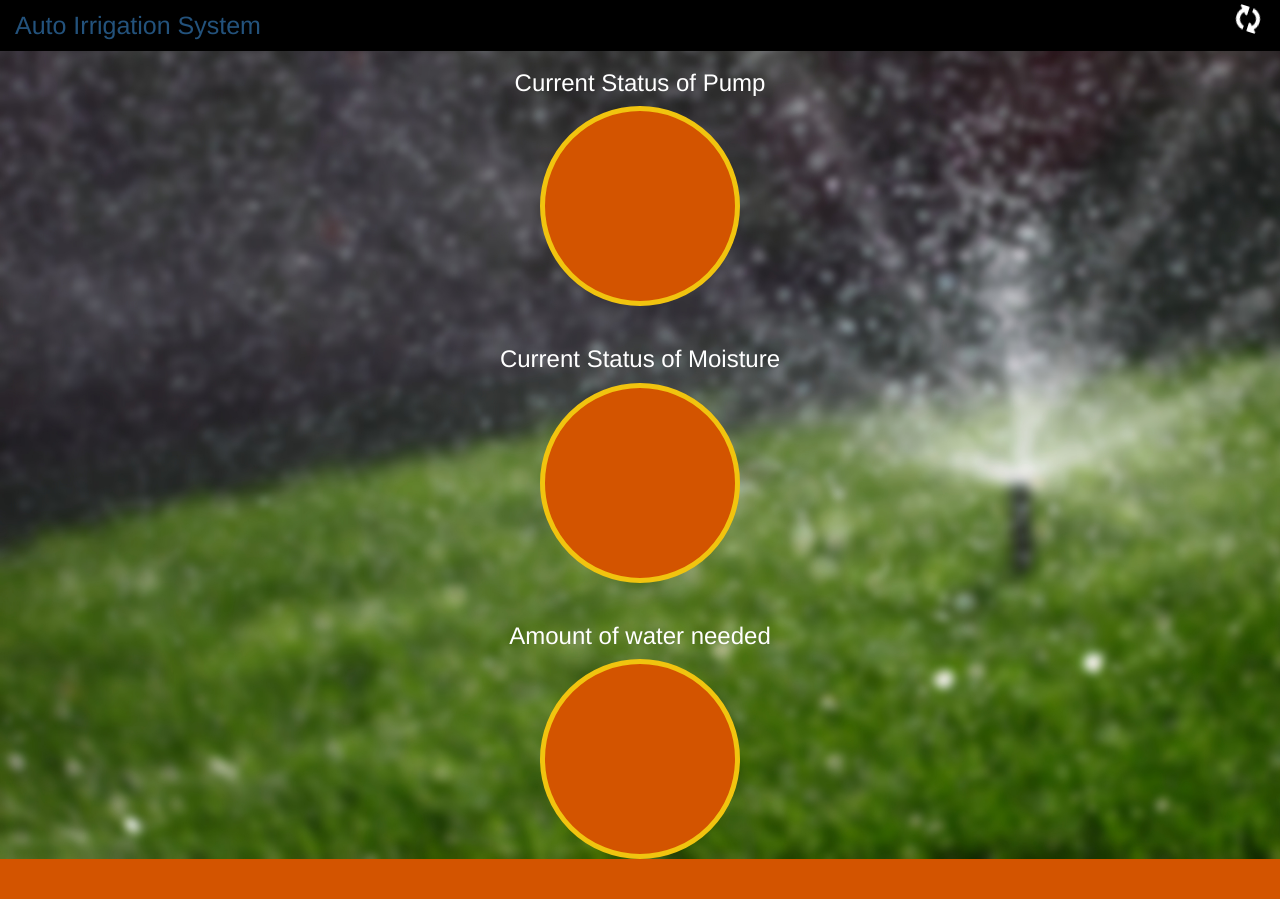
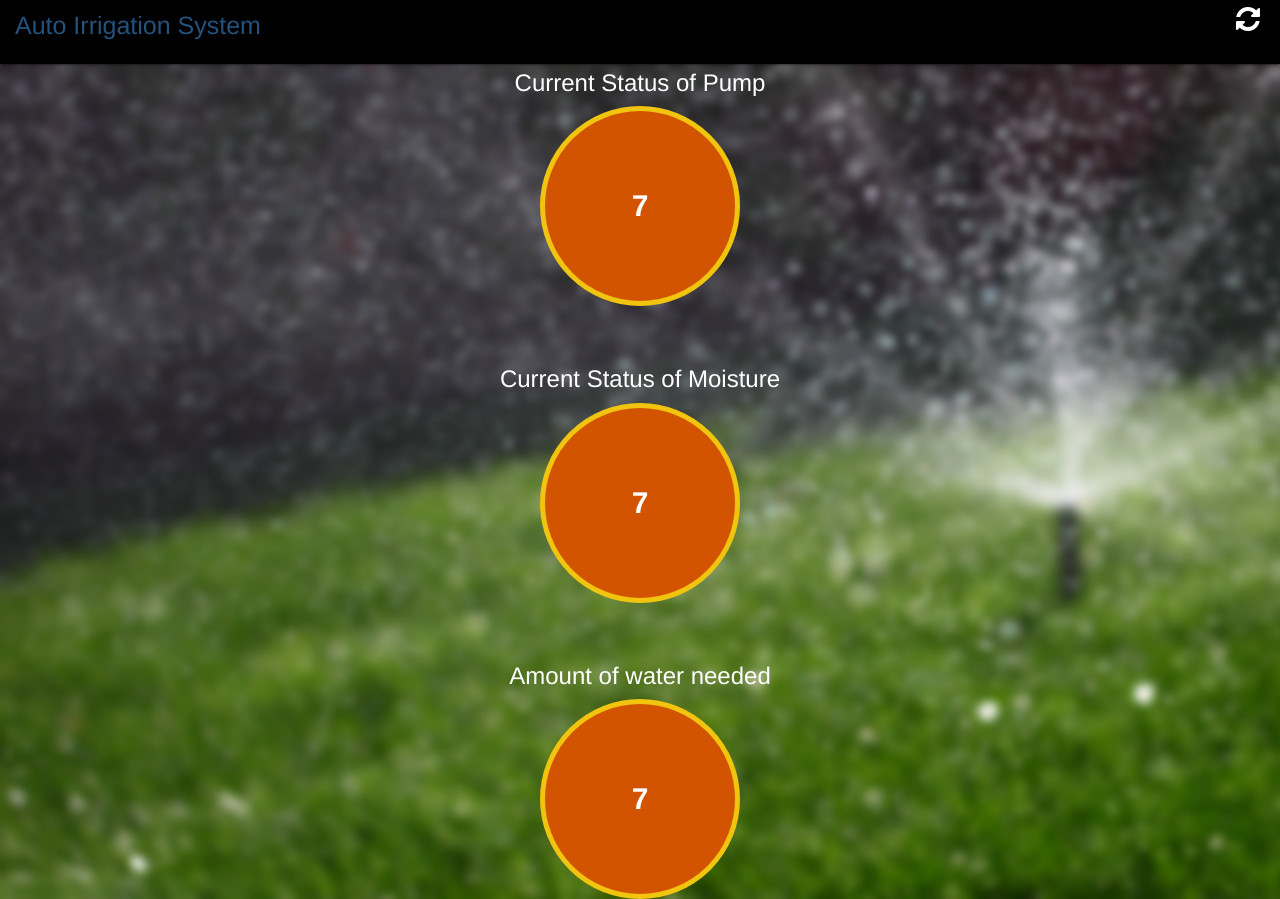
Before and after one commit to aman802/AutoIrrigationSystem, a PHP site: page / in a window 1280 px wide. Before the commit the page ends 859 px from the top, so only its background shows below. Run offline with PHP 8.4, Linux system fonts and the light colour scheme.

Commit message:
Second Commit

```diff
--- a/index.html
+++ b/index.html
@@ -1,6 +1,7 @@
 <html>
 <head>
     <title>Auto Irrigation System</title>
+    <link rel="stylesheet" href="https://cdnjs.cloudflare.com/ajax/libs/materialize/0.100.2/css/materialize.min.css">
     <link rel="stylesheet" href="https://maxcdn.bootstrapcdn.com/bootstrap/3.3.7/css/bootstrap.min.css" />
     <link rel="stylesheet" href="style.css" />
     <link rel="stylesheet" href="https://cdnjs.cloudflare.com/ajax/libs/font-awesome/4.7.0/css/font-awesome.css" />
@@ -11,18 +12,27 @@
             <div class="navbar-header">
                 <a class="navbar-brand" href="index.html">Auto Irrigation System</a>
             </div>
-            <a href="index.html" class="navbar-right" style="color: #fff; margin: 5px;"><i class="fa fa-refresh fa-2x fa-spin"></i></a>
+            <a href="index.html" class="navbar-right" style="color: #fff; margin: 5px;"><i class="fa fa-refresh fa-2x"></i></a>
         </div>
     </nav>
     <div class="content">
         <h3>Current Status of Pump</h3>
-        <img src="Empty.png" class="img-circle profile-img" width="200px" height="200px"/>
+        <div class="text_on_img">
+            <img src="Empty.png" class="img-circle profile-img" width="200px" height="200px"/>
+            <div class="centered">7</div>
+        </div>
         <br /><br />
         <h3>Current Status of Moisture</h3>
-        <img src="Empty.png" class="img-circle profile-img" width="200px" height="200px"/>
+        <div class="text_on_img">
+            <img src="Empty.png" class="img-circle profile-img" width="200px" height="200px"/>
+            <div class="centered">7</div>
+        </div>
         <br /><br />
         <h3>Amount of water needed</h3>
-        <img src="Empty.png" class="img-circle profile-img" width="200px" height="200px"/>
+        <div class="text_on_img">
+            <img src="Empty.png" class="img-circle profile-img" width="200px" height="200px"/>
+            <div class="centered">7</div>
+        </div>
     </div>
 </body>
 </html>
--- a/style.css
+++ b/style.css
@@ -25,3 +25,17 @@ body{
   background-color: #d35400;
   border: 5px solid #f1c40f;
 }
+
+.text_on_img{
+    position: relative;
+    text-align: center;
+    color: #fff;
+    font-size: 30px;
+}
+
+.centered{
+    position: absolute;
+    top: 50%;
+    left: 50%;
+    transform: translate(-50%, -50%);
+}
```
